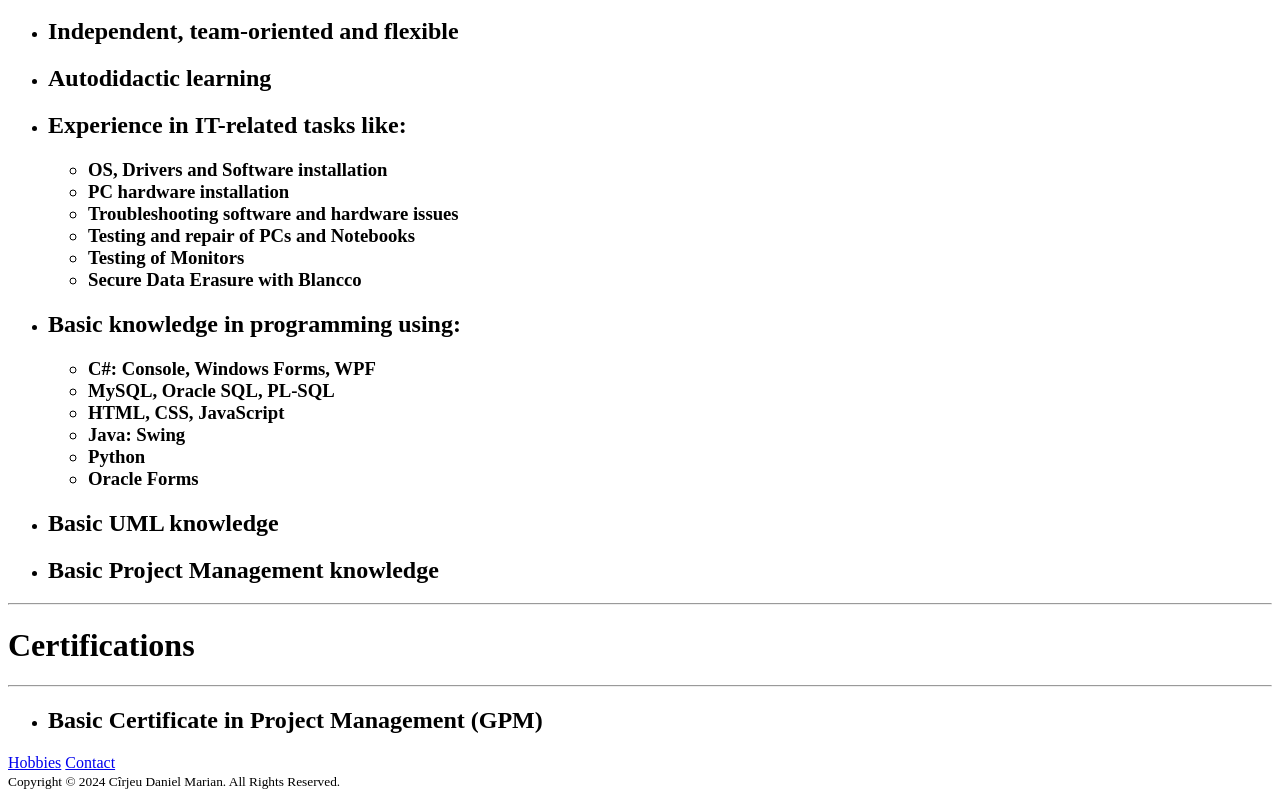
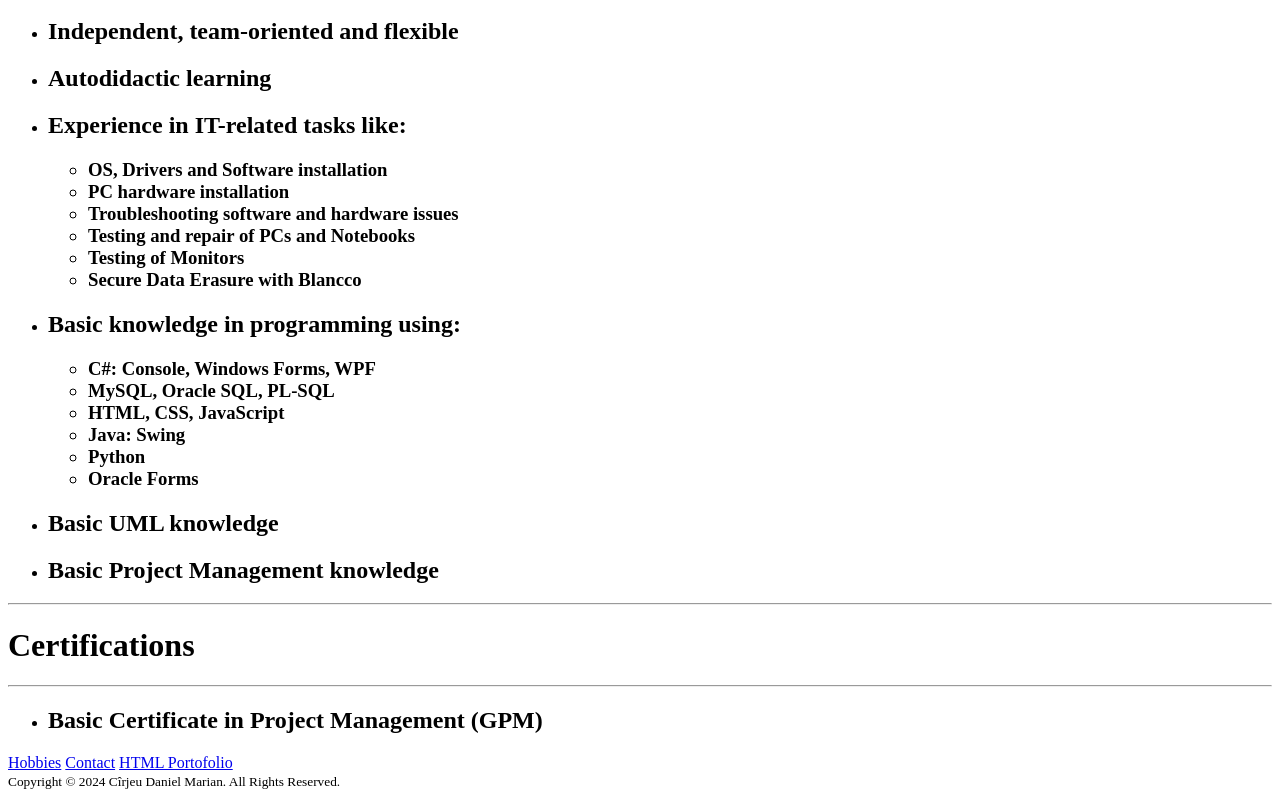
Before and after one commit to Ciocolici/Online-Resume, a plain HTML site: page index.html in a window 1280 px wide. Shown: the part 1718-2516 px from the top of the page. Drawn offline with Linux system fonts and the light colour scheme.

Commit message:
HTML Portofolio

```diff
--- a/index.html
+++ b/index.html
@@ -116,7 +116,7 @@
       </ul>
       <a href="./public/hobbies.html">Hobbies</a>
       <a href="./public/contact.html">Contact</a>
-
+<a href="https://ciocolici.github.io/HTML-Portofolio/">HTML Portofolio</a>
       <footer>
         <small>
           Copyright © 2024 Cîrjeu Daniel Marian. All Rights Reserved.
```
